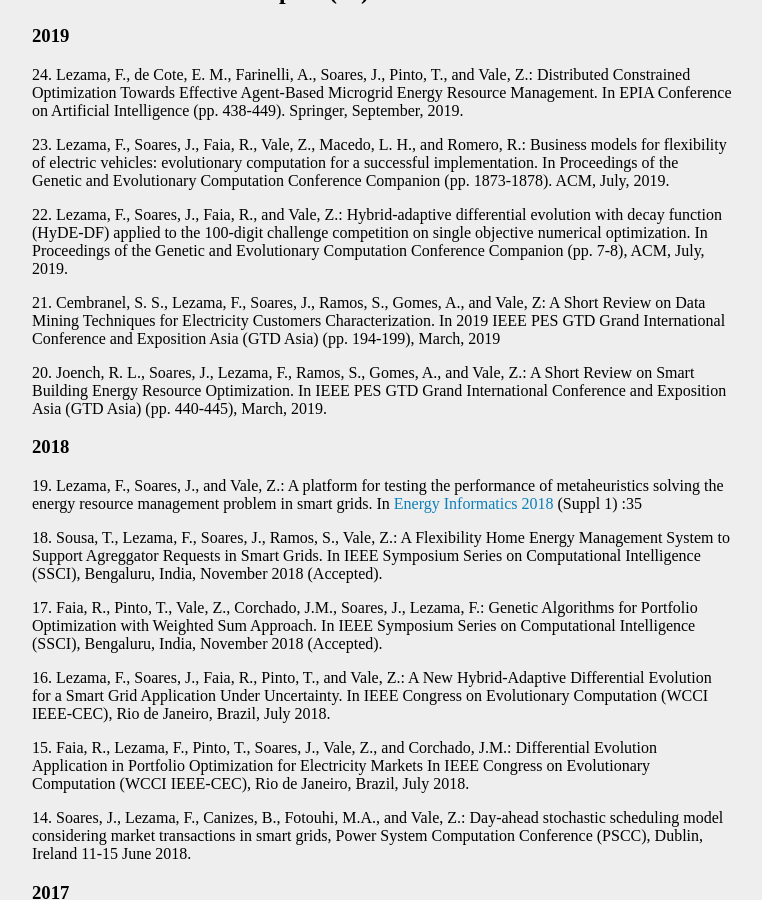
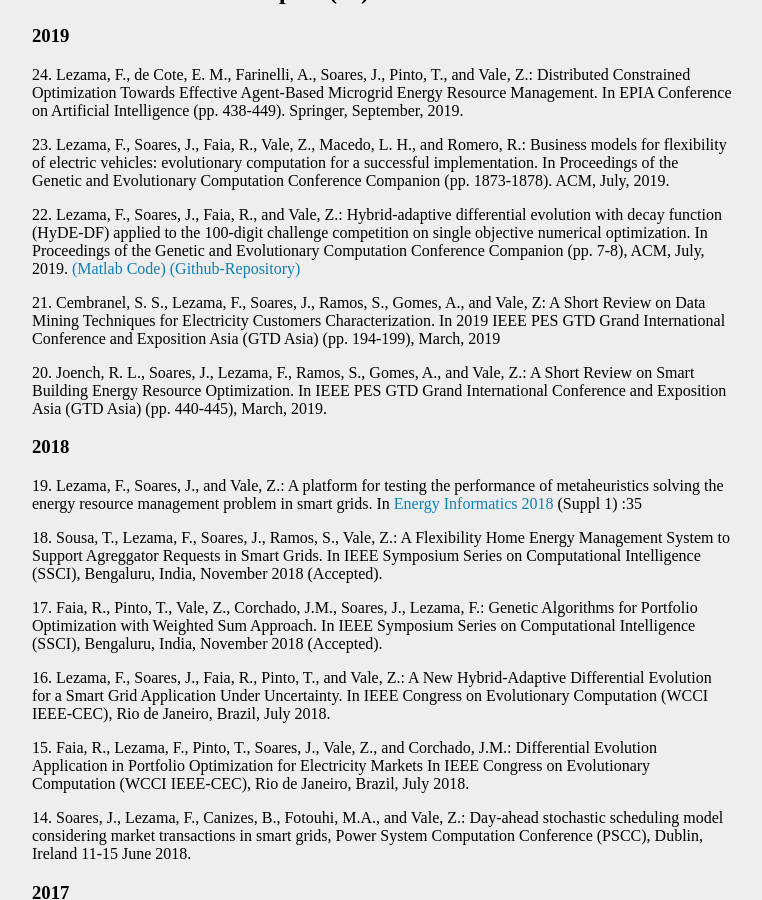
Before and after one commit to fernandolezama/fernandolezama.github.io, a Jekyll site: the page built from publication.md, in a window 1280 px wide and 900 px high, scrolled down 1618 px. Shown: the whole window, without its empty margins (258-1020 px from the left). Built offline with Jekyll 4.4.1, drawn with Linux system fonts in a browser that asks for light colours.

Commit message:
Update publication.md

```diff
--- a/publication.md
+++ b/publication.md
@@ -63,7 +63,7 @@
 
 23\. Lezama, F., Soares, J., Faia, R., Vale, Z., Macedo, L. H., and Romero, R.: Business models for flexibility of electric vehicles: evolutionary computation for a successful implementation. In Proceedings of the Genetic and Evolutionary Computation Conference Companion (pp. 1873-1878). ACM, July, 2019.
 
-22\. Lezama, F., Soares, J., Faia, R., and Vale, Z.: Hybrid-adaptive differential evolution with decay function (HyDE-DF) applied to the 100-digit challenge competition on single objective numerical optimization. In Proceedings of the Genetic and Evolutionary Computation Conference Companion (pp. 7-8), ACM, July, 2019.
+22\. Lezama, F., Soares, J., Faia, R., and Vale, Z.: Hybrid-adaptive differential evolution with decay function (HyDE-DF) applied to the 100-digit challenge competition on single objective numerical optimization. In Proceedings of the Genetic and Evolutionary Computation Conference Companion (pp. 7-8), ACM, July, 2019. [(Matlab Code)](Code/100-Digits-93Score-master.rar) [(Github-Repository)](https://github.com/fernandolezama/100-Digit-HyDEDF-93Digits)
 
 21\. Cembranel, S. S., Lezama, F., Soares, J., Ramos, S., Gomes, A., and Vale, Z: A Short Review on Data Mining Techniques for Electricity Customers Characterization. In 2019 IEEE PES GTD Grand International Conference and Exposition Asia (GTD Asia) (pp. 194-199), March, 2019
 
```
